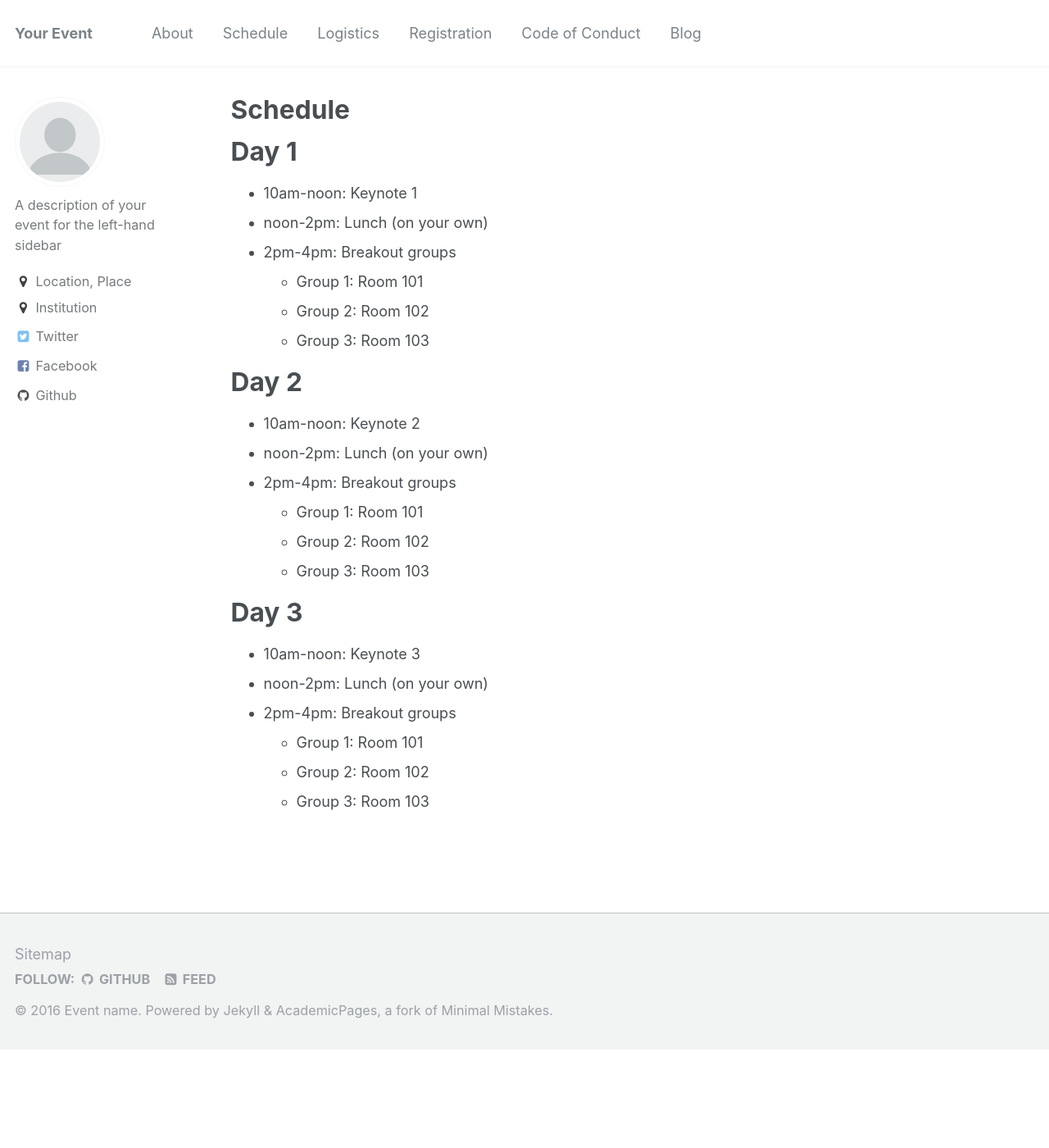
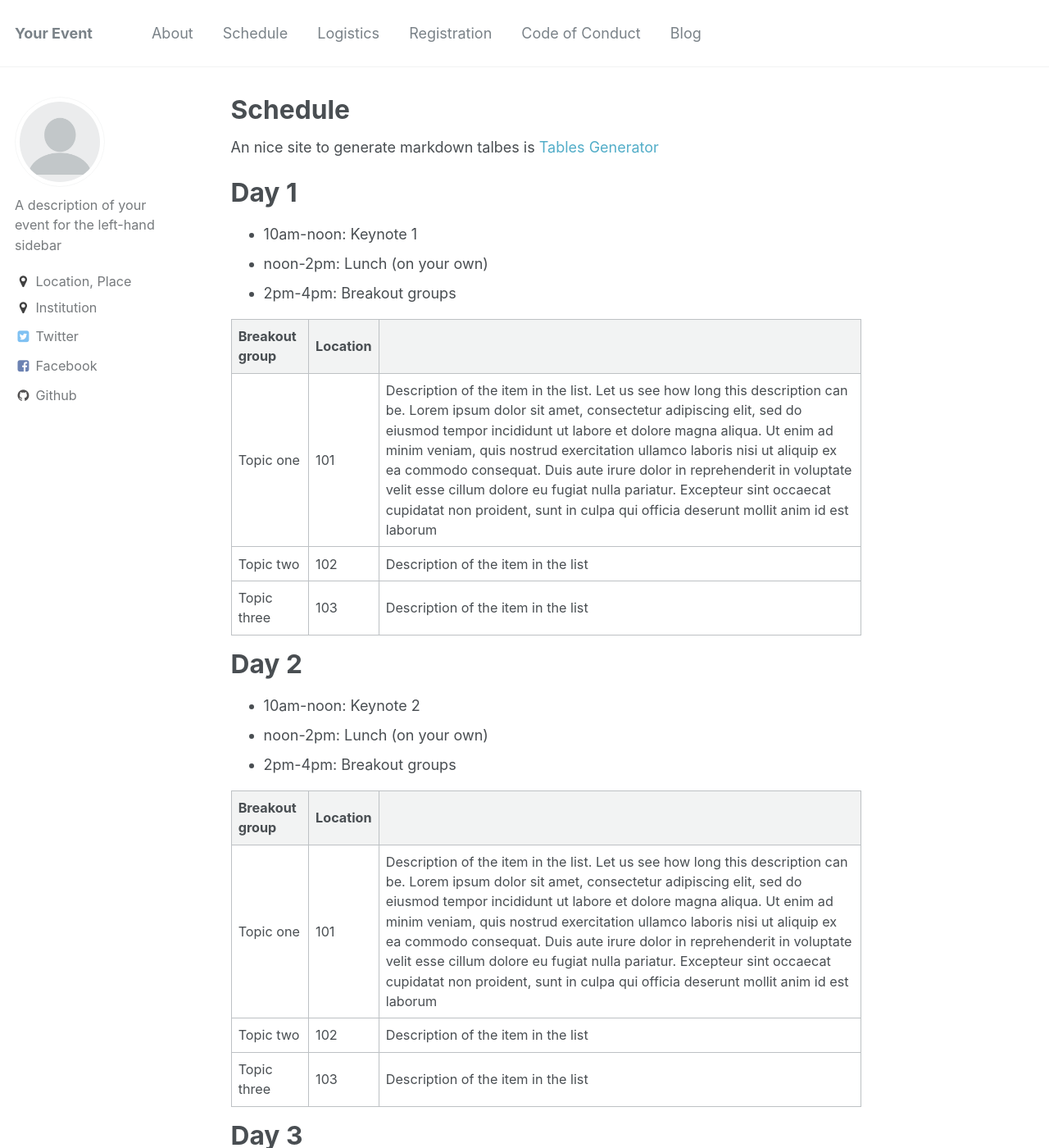
Before and after one commit to academicpages/events, a Jekyll site: the page built from _pages/schedule.md, in a window 1280 px wide and 1400 px high. Shown: the whole window at 82% size. Built offline with Jekyll 4.4.1, drawn with Linux system fonts in a browser that asks for light colours; some of the changed text lies outside the part shown.

Commit message:
add tables

```diff
--- a/_pages/schedule.md
+++ b/_pages/schedule.md
@@ -6,29 +6,40 @@ redirect_from:
   - /agenda/
 ---
 
+An nice site to generate markdown talbes is [Tables Generator](http://www.tablesgenerator.com/markdown_tables)
+
 # Day 1
 
 * 10am-noon: Keynote 1
 * noon-2pm: Lunch (on your own)
 * 2pm-4pm: Breakout groups
-  * Group 1: Room 101
-  * Group 2: Room 102
-  * Group 3: Room 103
+
+| Breakout group  | Location  |                                                              |
+| --------------- | --------- | ------------------------------------------------------------ |
+| Topic one       | 101       | Description of the item in the list. Let us see how long this description can be. Lorem ipsum dolor sit amet, consectetur adipiscing elit, sed do eiusmod tempor incididunt ut labore et dolore magna aliqua. Ut enim ad minim veniam, quis nostrud exercitation ullamco laboris nisi ut aliquip ex ea commodo consequat. Duis aute irure dolor in reprehenderit in voluptate velit esse cillum dolore eu fugiat nulla pariatur. Excepteur sint occaecat cupidatat non proident, sunt in culpa qui officia deserunt mollit anim id est laborum |
+| Topic two       | 102       | Description of the item in the list                          |
+| Topic three     | 103       | Description of the item in the list                          |
 
 # Day 2
 
 * 10am-noon: Keynote 2
 * noon-2pm: Lunch (on your own)
 * 2pm-4pm: Breakout groups
-  * Group 1: Room 101
-  * Group 2: Room 102
-  * Group 3: Room 103
+
+| Breakout group  | Location  |                                                              |
+| --------------- | --------- | ------------------------------------------------------------ |
+| Topic one       | 101       | Description of the item in the list. Let us see how long this description can be. Lorem ipsum dolor sit amet, consectetur adipiscing elit, sed do eiusmod tempor incididunt ut labore et dolore magna aliqua. Ut enim ad minim veniam, quis nostrud exercitation ullamco laboris nisi ut aliquip ex ea commodo consequat. Duis aute irure dolor in reprehenderit in voluptate velit esse cillum dolore eu fugiat nulla pariatur. Excepteur sint occaecat cupidatat non proident, sunt in culpa qui officia deserunt mollit anim id est laborum |
+| Topic two       | 102       | Description of the item in the list                          |
+| Topic three     | 103       | Description of the item in the list                          |
 
 # Day 3
 
 * 10am-noon: Keynote 3
 * noon-2pm: Lunch (on your own)
 * 2pm-4pm: Breakout groups
-  * Group 1: Room 101
-  * Group 2: Room 102
-  * Group 3: Room 103
+
+| Breakout group  | Location  |                                                              |
+| --------------- | --------- | ------------------------------------------------------------ |
+| Topic one       | 101       | Description of the item in the list. Let us see how long this description can be. Lorem ipsum dolor sit amet, consectetur adipiscing elit, sed do eiusmod tempor incididunt ut labore et dolore magna aliqua. Ut enim ad minim veniam, quis nostrud exercitation ullamco laboris nisi ut aliquip ex ea commodo consequat. Duis aute irure dolor in reprehenderit in voluptate velit esse cillum dolore eu fugiat nulla pariatur. Excepteur sint occaecat cupidatat non proident, sunt in culpa qui officia deserunt mollit anim id est laborum |
+| Topic two       | 102       | Description of the item in the list                          |
+| Topic three     | 103       | Description of the item in the list                          |
```
